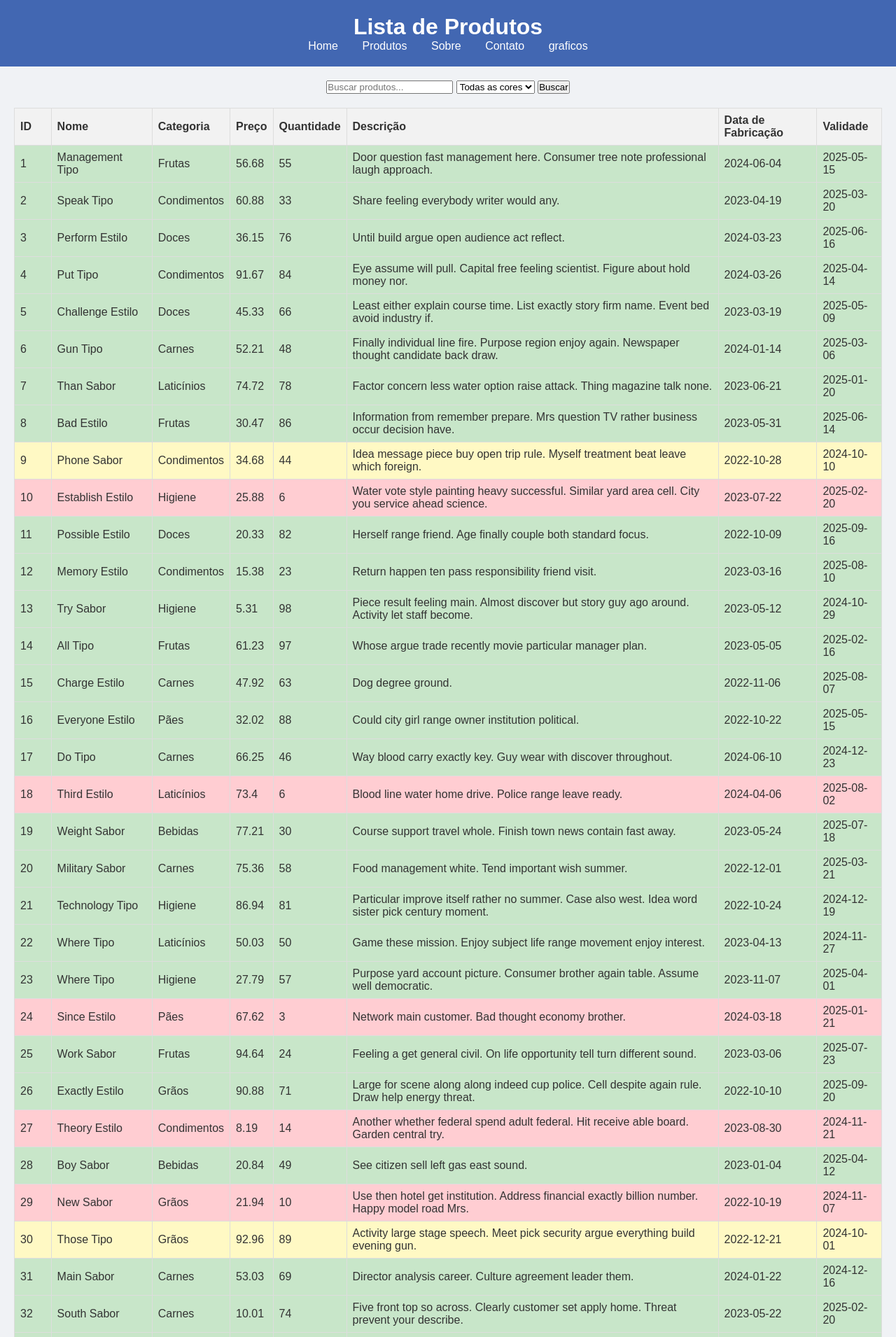
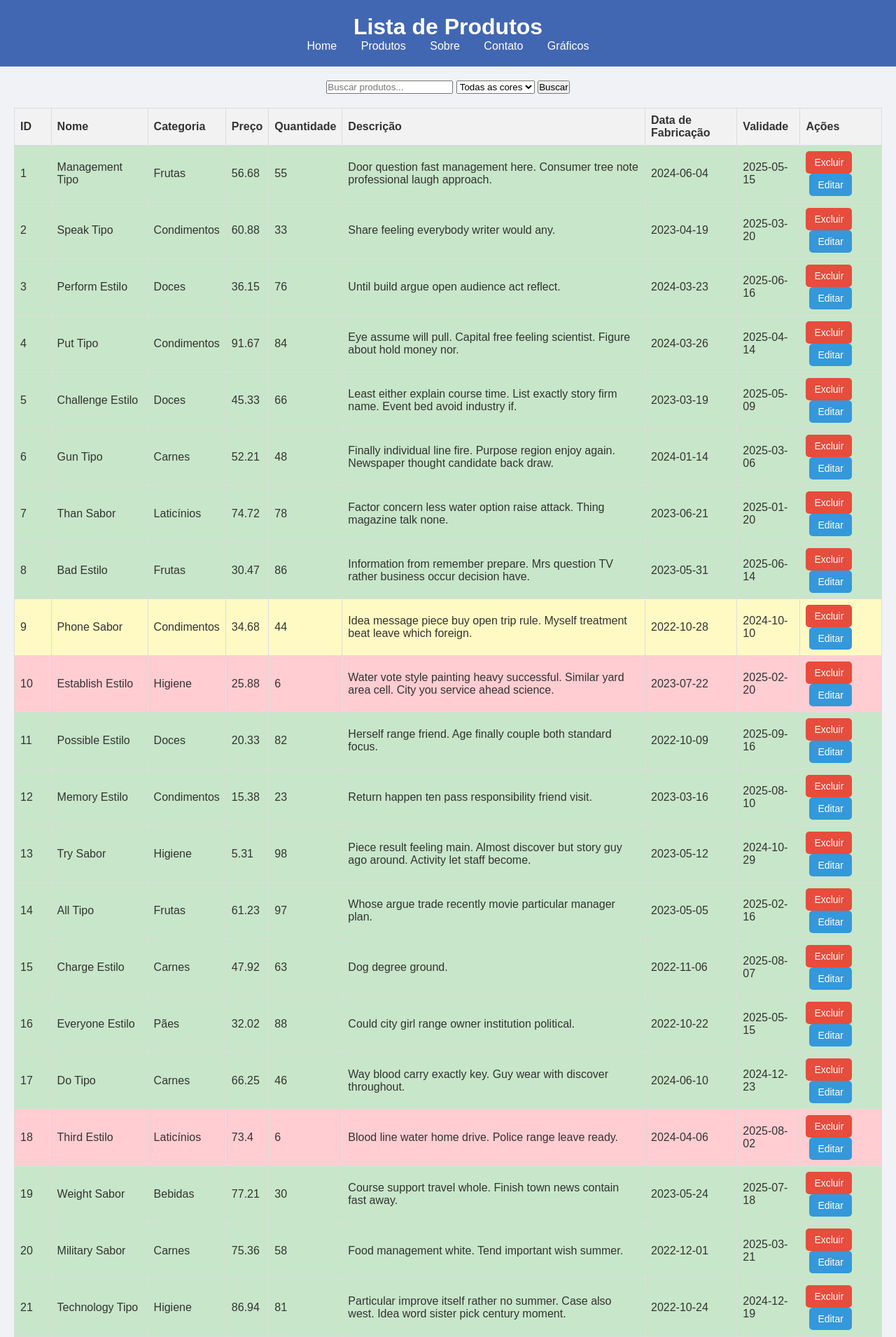
Before and after one commit to mateusmoraes99/mateus_trabalhoFinalDcc603, a Flask app: page /produtos in a window 1280 px wide. Shown: the top 1910 px of the page at 70% size. Run offline with Flask 2, Linux system fonts and the light colour scheme; data comes from the database, SQL or seed files in the repository.

Commit message:
Update produtos.html
atualizando produto,html

```diff
--- a/templates/produtos.html
+++ b/templates/produtos.html
@@ -5,11 +5,6 @@
     <meta name="viewport" content="width=device-width, initial-scale=1.0">
     <title>Lista de Produtos</title>
     <link rel="stylesheet" href="{{ url_for('static', filename='style.css') }}">
-    <style>
-        .verde { background-color: #c8e6c9; }  /* Verde claro */
-        .amarelo { background-color: #fff9c4; }  /* Amarelo claro */
-        .vermelho { background-color: #ffcdd2; }  /* Vermelho claro */
-    </style>
 </head>
 <body>
     <header>
@@ -21,7 +16,7 @@
                     <li><a href="/produtos">Produtos</a></li>
                     <li><a href="/sobre">Sobre</a></li>
                     <li><a href="/contato">Contato</a></li>
-                    <li><a href="/graficos">graficos</a></li>
+                    <li><a href="/graficos">Gráficos</a></li>
                 </ul>
             </nav>
         </div>
@@ -50,6 +45,7 @@
                     <th>Descrição</th>
                     <th>Data de Fabricação</th>
                     <th>Validade</th>
+                    <th>Ações</th>
                 </tr>
             </thead>
             <tbody>
@@ -63,6 +59,16 @@
                     <td>{{ produto[5] }}</td>
                     <td>{{ produto[6] }}</td>
                     <td>{{ produto[7] }}</td>
+                    <td>
+                        <!-- Formulário para exclusão do produto -->
+                        <form action="{{ url_for('delete_product', id=produto[0]) }}" method="POST" style="display: inline;">
+                            <button type="submit" class="btn btn-excluir">Excluir</button>
+                        </form>
+                        <!-- Formulário para editar o produto -->
+                        <form action="{{ url_for('edit_product', id=produto[0]) }}" method="GET" style="display: inline;">
+                            <button type="submit" class="btn btn-editar">Editar</button>
+                        </form>
+                    </td>
                 </tr>
                 {% endfor %}
             </tbody>
```
